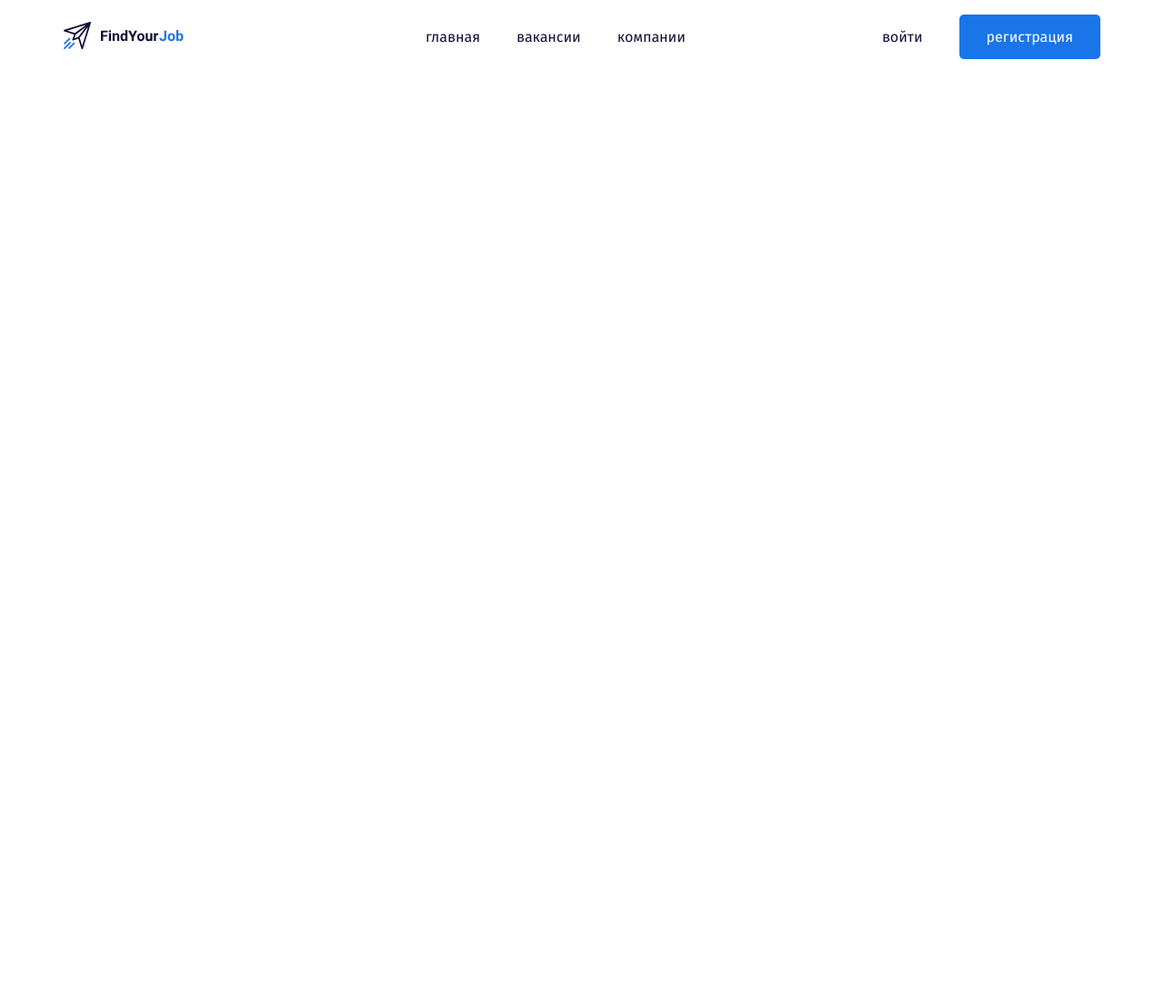
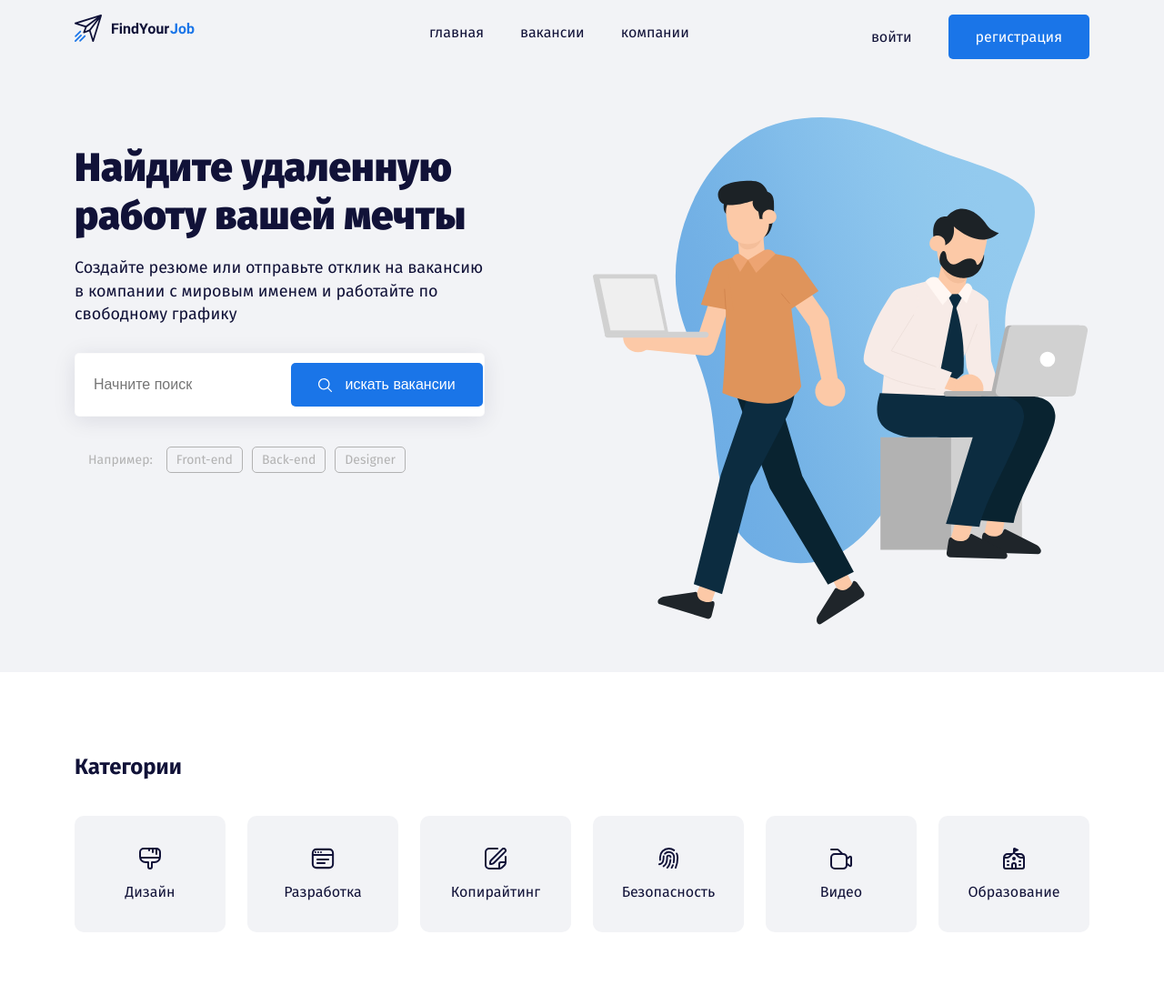
Before and after one commit to shahone/findyourjob, a plain HTML site: page index.html in a window 1280 px wide. Shown: the whole page at 91% size. Before the commit the page ends 800 px from the top, so only its background shows below. Drawn offline with Linux system fonts and the light colour scheme.

Commit message:
Add files via upload

```diff
--- a/css/style.css
+++ b/css/style.css
@@ -1,5 +1,9 @@
 :root {
   --black: #111238;
+}
+
+*, *::after, *::before {
+  box-sizing: border-box;
 }
 
 body{
@@ -8,6 +12,10 @@ body{
   color: var(--black);
   margin: 0;
   padding: 0;
+}
+
+.header {
+  background: #f2f3f6;
 }
 
 .menu {
@@ -20,15 +28,14 @@ body{
   margin-right: 20px;
 }
 
-.menu-link {
-
-}
-
 .button {
   color: var(--black);
   text-decoration: none;
   padding: 10px;
   display: inline-block;
+  border: none;
+  white-space: nowrap;
+  font-size: 16px;
 }
 
 .button-link {
@@ -41,3 +48,112 @@ body{
   padding: 15px 30px;
   color: #fff;
 }
+
+.button-icon{
+  vertical-align: middle;
+  margin-right: 10px;
+}
+
+.hero-title {
+  font-weight: 900;
+  font-size: 44px;
+  line-height: 53px;
+  margin-bottom: 15px;
+}
+
+.hero-text {
+  font-size: 18px;
+  line-height: 140%;
+  margin-bottom: 30px;
+}
+
+.input-group{
+  background: #FFFFFF;
+  /* background: #FF1; */
+  border: 1px solid rgba(209, 209, 209, 0.1);
+  box-shadow: 0px 4px 25px rgba(15, 17, 56, 0.1);
+  border-radius: 5px;
+  padding: 10px;
+  margin-bottom: 25px;
+}
+
+.input {
+  flex: 1 1 auto;
+  border: none;
+  padding: 0px 10px;
+  font-size: inherit;
+}
+
+.tags-group{
+  padding: 0 15px;
+  color: #B2B2B2;
+  font-size: 14px;
+}
+
+.tags-label {
+  margin-right: 15px;
+}
+
+.tag {
+  color: inherit;
+  text-decoration: none;
+  padding: 5px 10px;
+  border: 1px solid #B2B2B2;
+  border-radius: 5px;
+  /* margin-left: 10px; */
+}
+
+.tag:not(:last-child) {
+  margin-right: 10px;
+}
+
+.section {
+  padding: 70px 0 80px;
+}
+
+.section-title{
+  margin-bottom: 40px;
+}
+
+.category .col {
+  max-width: 190px;
+}
+
+.card {
+  width: 100%;
+  max-width: 166px;
+  text-align: center;
+  text-decoration: none;
+  color: #111238;
+  background: #f2f3f6;
+  padding: 35px;
+  border-radius: 10px;
+  transition: background .2s, color .2s;
+}
+
+.card-icon {
+  max-width: 26px;
+  height: 24px;
+  fill: #111238;
+  margin-bottom: 15px;
+  transition: fill .2s;
+}
+
+@media(hover) {
+  .button-primary:hover {
+    background: rgba(#1a75e8, .5);
+  }
+  .button-primary:hover {
+    background: #4c91e6;
+  }
+  .menu-item:hover .menu-link{
+    color: #1a75e8;
+  }
+  .card:hover{
+    background: #1a75e8;
+    color: #fff;
+  }
+  .card:hover .card-icon{
+    fill: #fff;
+  }
+}
--- a/index.html
+++ b/index.html
@@ -15,7 +15,7 @@
 <body>
   <header class="header">
     <div class="container">
-      <div class="row align-items-center py-3">
+      <div class="row py-3">
         <div class="col">
           <a class="logo-link" href="/">
             <img src="img/logo.svg" alt="logo">
@@ -35,8 +35,91 @@
           <a class="button button-primary" href="/">регистрация</a>
         </div>
       </div>
+      <div class="row pt-5 pb-5">
+        <div class="col-5">
+          <h1 class="hero-title">
+            Найдите удаленную работу вашей мечты
+          </h1>
+          <p class="hero-text">
+            Создайте резюме или отправьте отклик на вакансию в компании с мировым именем и работайте по свободному
+            графику
+          </p>
+          <div class="input-group d-flex">
+            <input class="input" type="text" placeholder="Начните поиск">
+            <button class="button button-primary">
+              <img class="button-icon" src="img/search.svg" alt="search">
+              <span class="button-text">искать вакансии</span>
+            </button>
+          </div> <!-- input-group -->
+          <div class="tags-group d-flex align-items-center">
+            <p class="tags-label">Например:</p>
+            <a class="tag" href="/">Front-end</a>
+            <a class="tag" href="/">Back-end</a>
+            <a class="tag" href="/">Designer</a>
+          </div>
+
+        </div>
+        <div class="col-6 offset-1">
+          <img class="hero-img" src="img/hero-image.svg" alt="image">
+        </div>
+      </div>
     </div>
   </header>
+  <section class="section category">
+    <div class="container">
+      <h2 class="section-title">Категории</h2>
+      <div class="row d-flex justify-content-between">
+        <div class="col">
+          <a class="card d-flex flex-column align-items-center" href="#">
+            <svg class="card-icon ">
+              <use href="img/category/icons.svg#brush"></use>
+            </svg>
+            <span class="card-text">Дизайн</span>
+          </a>
+        </div>
+        <div class="col">
+          <a class="card d-flex flex-column align-items-center" href="#">
+            <svg class="card-icon">
+              <use href="img/category/icons.svg#browser"></use>
+            </svg>
+            <span class="card-text">Разработка</span>
+          </a>
+        </div>
+        <div class="col">
+          <a class="card d-flex flex-column align-items-center" href="#">
+            <svg class="card-icon">
+              <use href="img/category/icons.svg#edit"></use>
+            </svg>
+            <span class="card-text">Копирайтинг</span>
+          </a>
+        </div>
+        <div class="col">
+          <a class="card d-flex flex-column align-items-center" href="#">
+            <svg class="card-icon">
+              <use href="img/category/icons.svg#fingerprint"></use>
+            </svg>
+            <span class="card-text">Безопасность</span>
+          </a>
+        </div>
+        <div class="col">
+          <a class="card d-flex flex-column align-items-center" href="#">
+            <svg class="card-icon">
+              <use href="img/category/icons.svg#camera"></use>
+            </svg>
+            <span class="card-text">Видео</span>
+          </a>
+        </div>
+        <div class="col">
+          <a class="card d-flex flex-column align-items-center" href="#">
+            <svg class="card-icon">
+              <use href="img/category/icons.svg#school"></use>
+            </svg>
+            <span class="card-text">Образование</span>
+          </a>
+        </div>
+      </div>
+    </div>
+  </section>
 </body>
 
 </html>
```
Also changed, not shown: img/category/browser.svg (added), img/category/brush.svg (added), img/category/camera 1.svg (added), img/category/edit 1.svg (added), img/category/fingerprint.svg (added), img/category/icons.svg (added), img/category/school 1.svg (added), img/hero-image.svg (added), img/search.svg (added).
